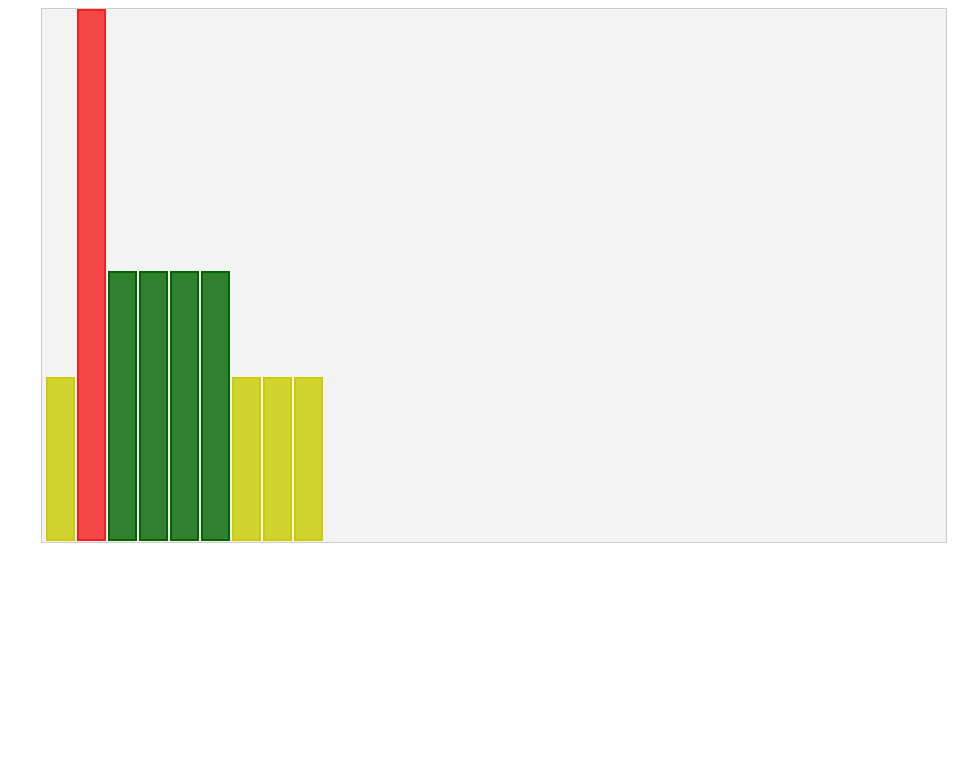
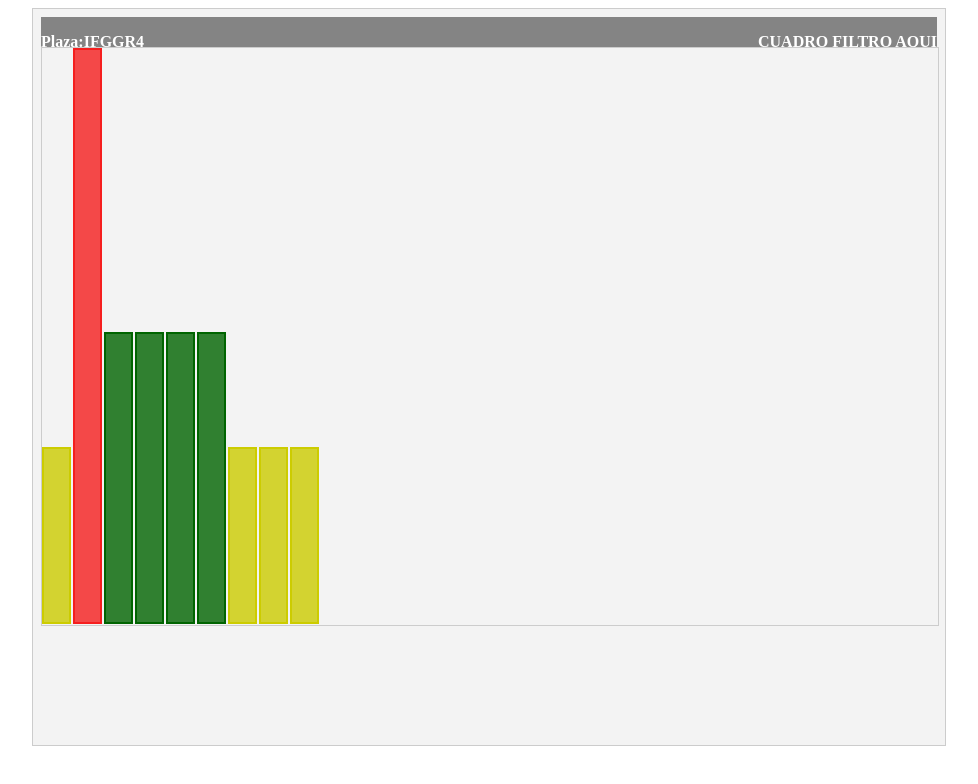
Before and after one commit to monteroc17/Grafico_Nombramientos, a website built with webpack: page html/index.html in a window 1280 px wide. Shown: the whole page, without its empty margins (151-1129 px from the left). Built offline with nearby package versions, Linux system fonts and the light colour scheme.

Commit message:
Se creo el header del grafico

```diff
--- a/css/main.css
+++ b/css/main.css
@@ -1,18 +1,31 @@
 .chartContext{
-    height:95vh;
+    height:90vh;
     width: 70vw;
     position: relative;
     margin: auto;
+    border: 1px solid#ccc;
+    background-color: #f3f3f3;
+    padding: 8px;
+    color: white;
+}
+
+.chartHeader{
+    width: 100%;
+    background-color: rgba(105,105,105,.8);
+    font-weight: bold;
+    height: 30px;
+    display: flex;
+    justify-content: space-between;
 }
 
 div#chartDiv{
-    height:70%;
-    width:inherit;
+    height:80%;
+    width:100%;
     position: relative;
-    margin: 0 auto;
+    margin: auto;
     border: 1px solid#ccc;
     background-color: #f3f3f3;
-    padding: 0px 4px 1px 4px;
+    padding: 0px 0px 1px 0px;
     display: flex;
     overflow-x: auto;
     overflow-y: hidden;
--- a/html/index.html
+++ b/html/index.html
@@ -11,6 +11,10 @@
 
 <body>
     <div class="chartContext">
+        <div class="chartHeader">
+            <p id="codigoPlaza">Plaza:IFGGR4</p>
+            <p id="codigoPlaza">CUADRO FILTRO AQUI</p>
+        </div>
         <div id="chartDiv">
             <div class="tub">
                 <div class="yellowFilling"></div>
```
